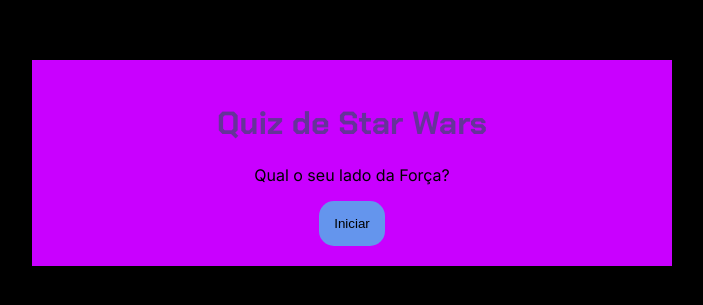
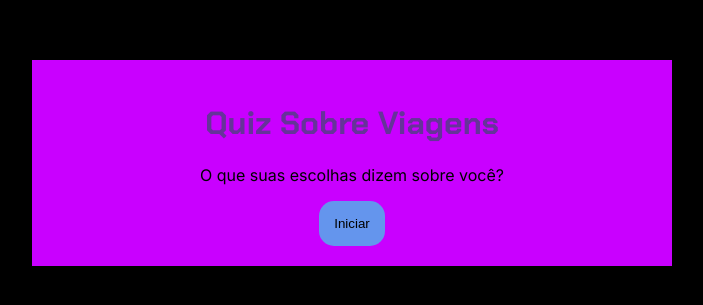
Before and after one commit to poly07/tecnicascomputacionais, a plain HTML site: page index.html in a window 1280 px wide. Shown: the part 245-550 px from the top of the page, without its empty margins (288-991 px from the left). Drawn offline with Linux system fonts and the light colour scheme.

Commit message:
Update index.html

```diff
--- a/index.html
+++ b/index.html
@@ -5,14 +5,14 @@
     <meta charset="UTF-8">
     <meta name="viewport" content="width=device-width, initial-scale=1.0">
     <link rel="stylesheet" href="style.css">
-    <title>Quiz de Star Wars</title>
+    <title>Quiz Sobre Viagens</title>
 </head>
 
 <body>
     <div class="caixa-principal">
-        <h1>Quiz de Star Wars</h1>
+        <h1>Quiz Sobre Viagens</h1>
         <div class="tela-inicial">
-            <p>Qual o seu lado da Força?
+            <p>O que suas escolhas dizem sobre você?
             </p>
             <button class="iniciar-btn">Iniciar</button>
         </div>
```
